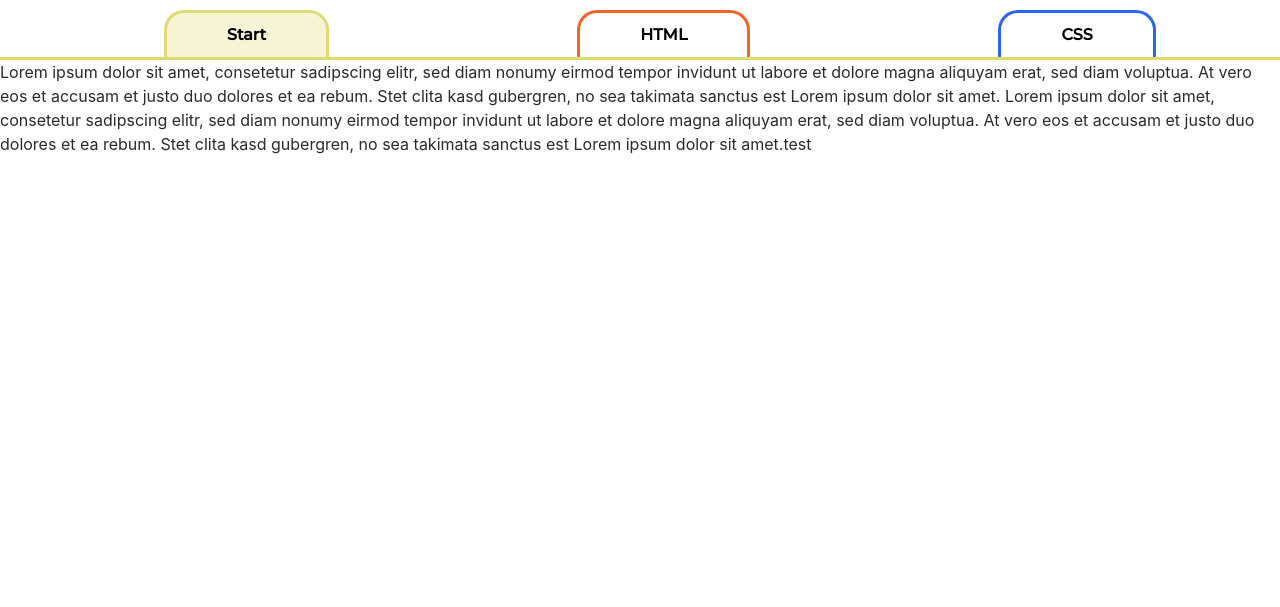
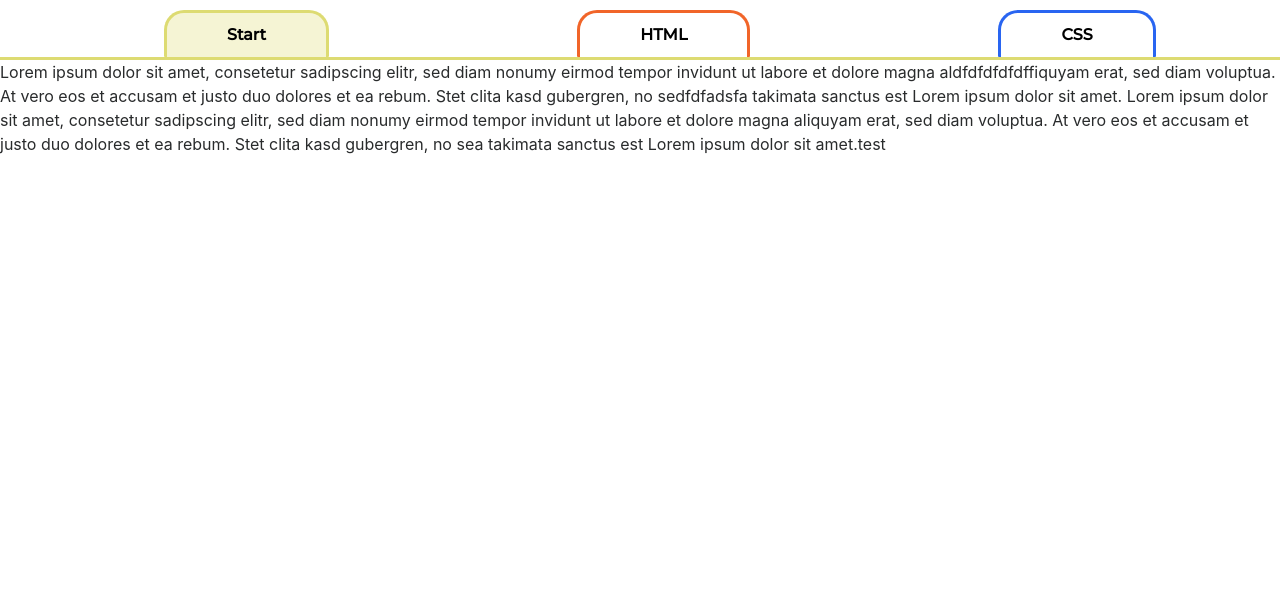
Before and after one commit to lelezz04/website_101_lerndoku, a plain HTML site: page index.html in a window 1280 px wide. Shown: the part 193-800 px from the top of the page. Drawn offline with nearby package versions, Linux system fonts and the light colour scheme; a script that the page names is missing.

Commit message:
Text geändert

```diff
--- a/index.html
+++ b/index.html
@@ -31,8 +31,8 @@
   </header>
   <main id="mainindex">
     Lorem ipsum dolor sit amet, consetetur sadipscing elitr, sed diam nonumy eirmod tempor invidunt ut labore et dolore
-    magna aliquyam erat, sed diam voluptua. At vero eos et accusam et justo duo dolores et ea rebum. Stet clita kasd
-    gubergren, no sea takimata sanctus est Lorem ipsum dolor sit amet. Lorem ipsum dolor sit amet, consetetur sadipscing
+    magna aldfdfdfdfdffiquyam erat, sed diam voluptua. At vero eos et accusam et justo duo dolores et ea rebum. Stet clita kasd
+    gubergren, no sedfdfadsfa takimata sanctus est Lorem ipsum dolor sit amet. Lorem ipsum dolor sit amet, consetetur sadipscing
     elitr, sed diam nonumy eirmod tempor invidunt ut labore et dolore magna aliquyam erat, sed diam voluptua. At vero
     eos et accusam et justo duo dolores et ea rebum. Stet clita kasd gubergren, no sea takimata sanctus est Lorem ipsum
     dolor sit amet.test
```
Also changed, not shown: testprotokoll.html (+1 -1 lines).
